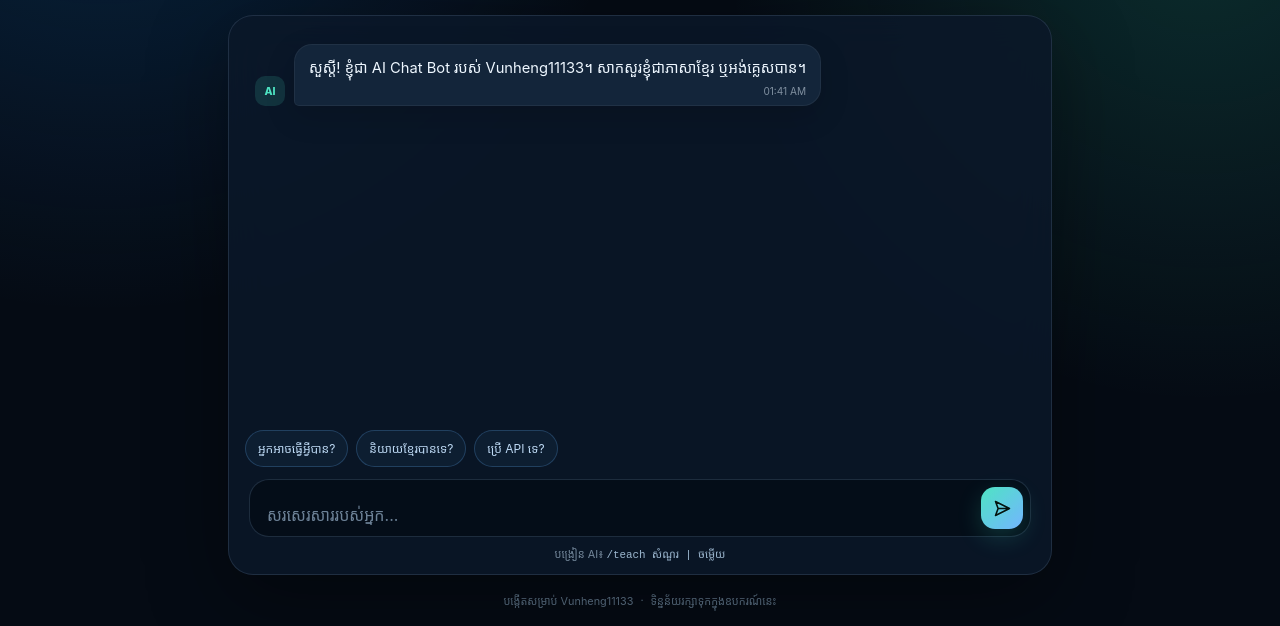
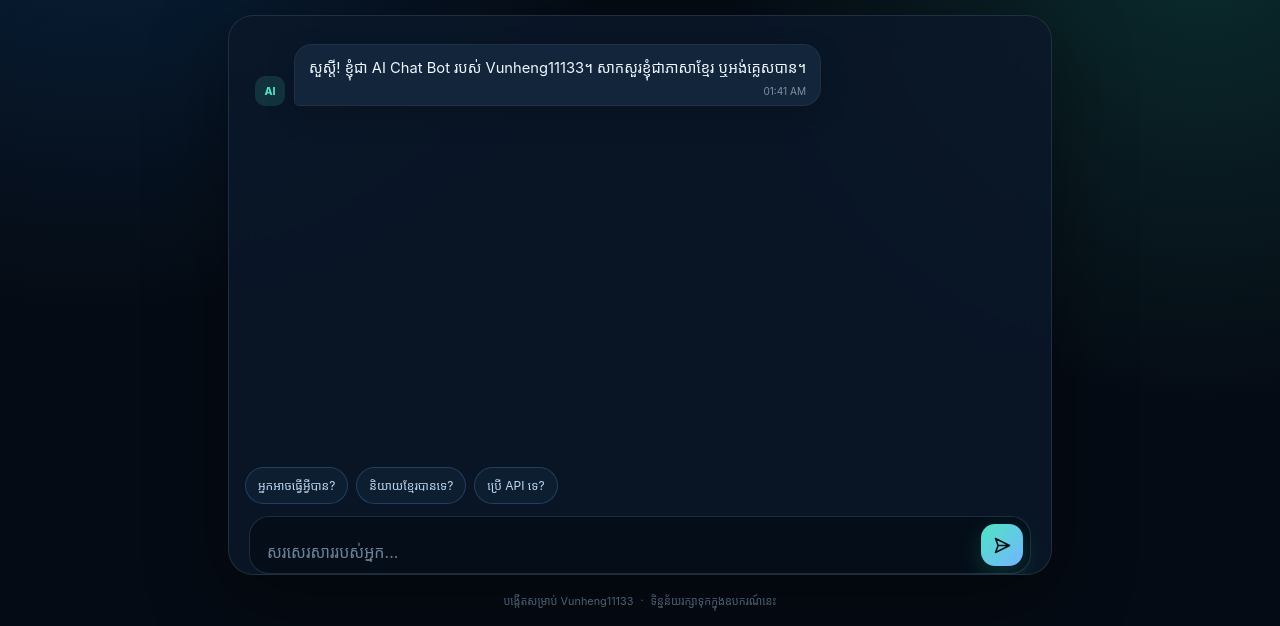
Before and after one commit to Vunheng11133/ai-chat-bot, a plain HTML site: page index.html in a window 1280 px wide. Shown: the part 232-858 px from the top of the page. Drawn offline with Linux system fonts and the light colour scheme.

Commit message:
Remove website chat teaching from index.html

```diff
--- a/index.html
+++ b/index.html
@@ -62,7 +62,6 @@
           </button>
         </form>
 
-        <p class="hint">បង្រៀន AI៖ <code>/teach សំណួរ | ចម្លើយ</code></p>
       </section>
 
       <footer>
```
